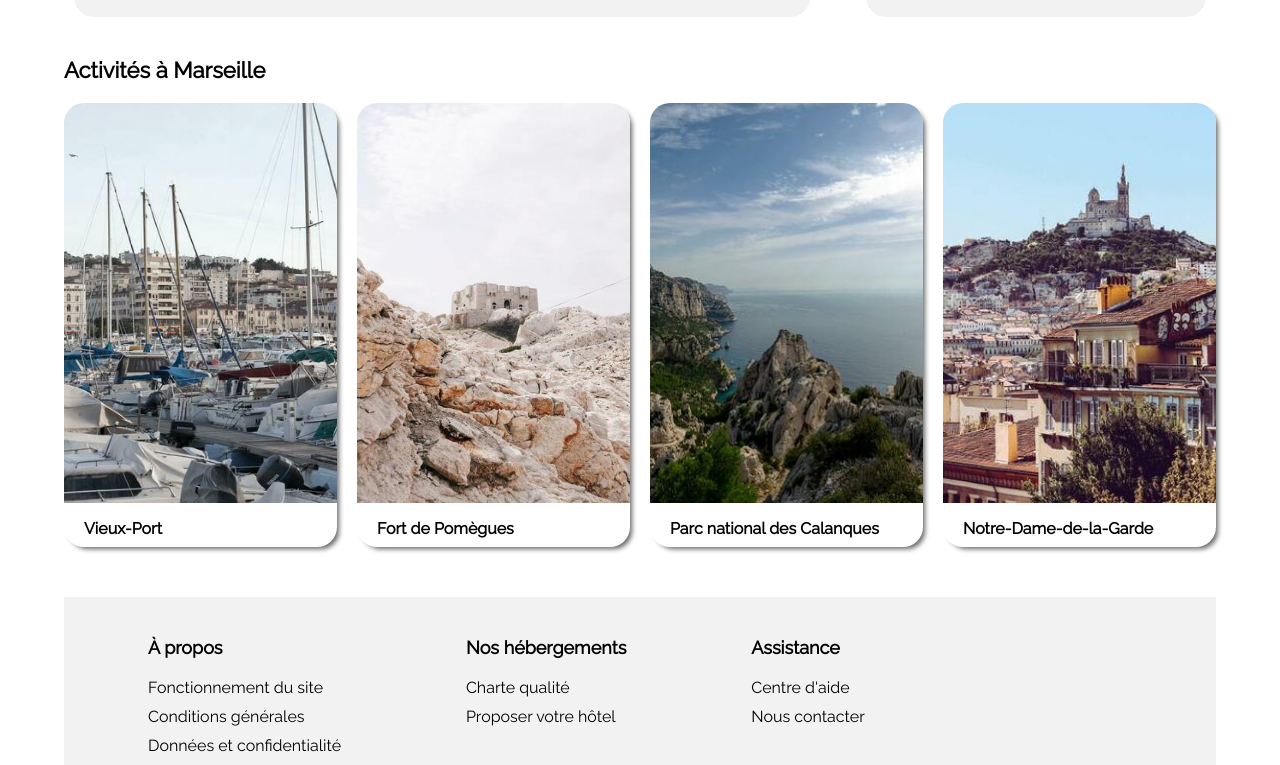
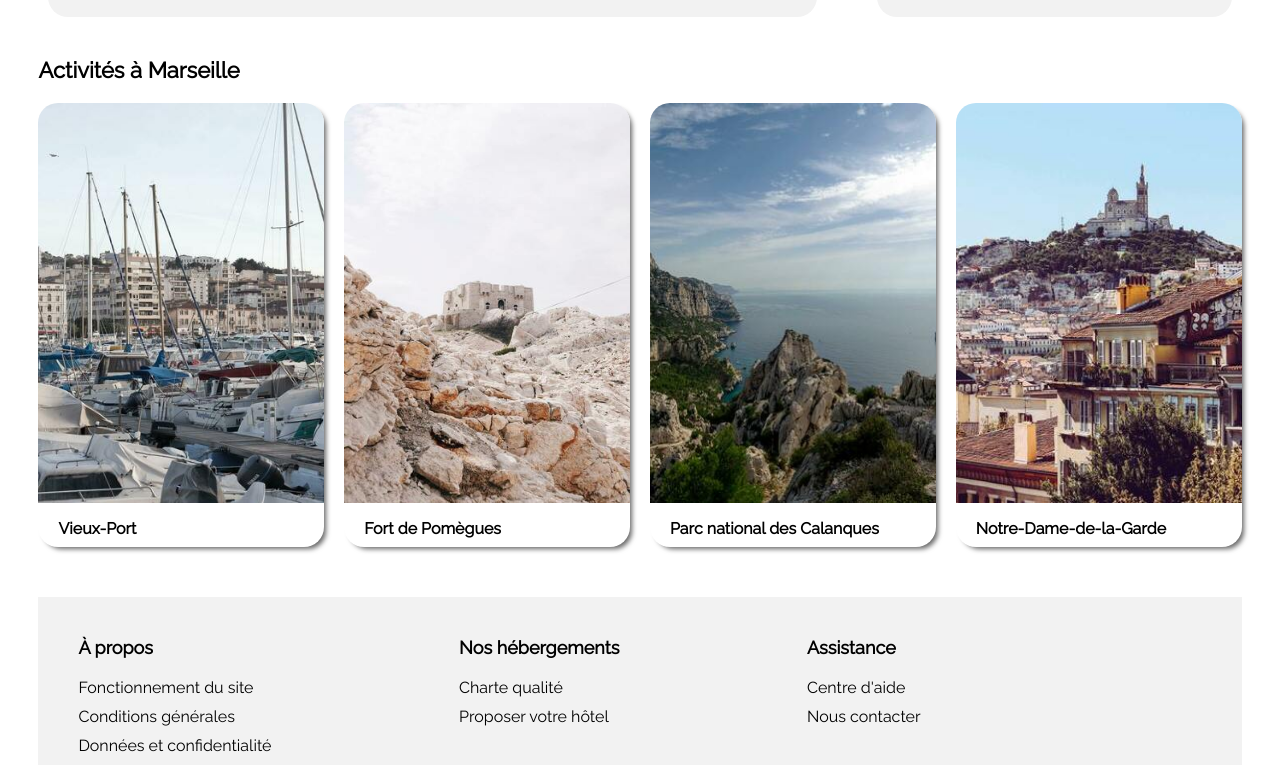
Before and after one commit to Kayem27/Booki, a plain HTML site: page index.html in a window 1280 px wide. Shown: the part 922-1687 px from the top of the page. Drawn offline with Linux system fonts and the light colour scheme.

Commit message:
ajustement du HTML

```diff
--- a/css/index.css
+++ b/css/index.css
@@ -16,7 +16,7 @@ html{
 }
 .max-width {
 	max-width: 1400px;
-	padding: 0 5%;
+    width: 94%;
 	margin: auto;
 }
 button{
@@ -28,7 +28,7 @@ button{
 
 /* Animation Figure */
 figure:hover{
-    scale: 1.1;
+    transform: scale(1.1);
     transition: all .2s ease-in-out;
 }
 
@@ -379,10 +379,8 @@ input::placeholder {
 /****** FOOTER ******/
 footer{
     display: flex;
-    max-width: 1220px !important;
     position: relative;
     top: 50px;
-    width: 90%;
     background: #F2F2F2;
 
 }
@@ -390,14 +388,16 @@ footer .navBottom{
     display: flex;
     width: 70%;
     justify-content: space-between;
-    margin-left: 20px;
+    margin-left: 40px;
+}
+footer .navBottom div{
+    margin-top: 40px;
 }
 footer .navBottom nav{
     display: flex;
     flex-direction: column;
-    margin-top: 40px;
 }
-footer nav h3{
+footer div h3{
     font-size: 18px;
     line-height: 21px;
     margin-bottom: 20px;
--- a/css/mobile.css
+++ b/css/mobile.css
@@ -1,6 +1,7 @@
 @media (max-width:768px) {
     .max-width{
         padding: 0;
+        width: 100%;
     }
     .findLodging, .filtre, .info, #activity{
         padding: 0 5%;
@@ -106,8 +107,8 @@
         height: 70%;
     }
     .activityCard figcaption{
-        height: 30%
-    };
+        height: 30%;
+    }
     /* ** */
 
     .see-more, .see-more a{
--- a/index.html
+++ b/index.html
@@ -19,9 +19,7 @@
     <!-- HEADER -->
     <header class="max-width">
             <nav class="navigation">
-                <div class="logo">
-                    <a href="#"><img src="./images/logo/Booki@3x.png" alt="logo"></a>
-                </div>
+                    <a class="logo" href="#"><img src="./images/logo/Booki@3x.png" alt="logo"></a>
                 <ul>
                     <li><a href="#lodging">Hébergements</a></li>
                     <li><a href="#activity">Activités</a></li>
@@ -184,22 +182,28 @@
     </main>
     <footer class="max-width">
         <div class="navBottom">
+            <div>
+                <h3>À propos</h3>
                 <nav>
-                <h3>À propos</h3>
                     <a href="#">Fonctionnement du site</a>
                     <a href="#">Conditions générales</a>
                     <a href="#">Données et confidentialité</a>
                 </nav>
+            </div>
+            <div>
+                <h3>Nos hébergements</h3>
                 <nav>
-                <h3>Nos hébergements</h3>
                     <a href="#">Charte qualité</a>
                     <a href="#">Proposer votre hôtel</a>
                 </nav>
+            </div>
+            <div>
+                <h3>Assistance</h3>
                 <nav>
-                <h3>Assistance</h3>
                     <a href="#">Centre d'aide</a>
                     <a href="#">Nous contacter</a>
                 </nav>
+            </div>
         </div>
 
     </footer>
```
Lines whose indentation alone changed are shown as unchanged.
